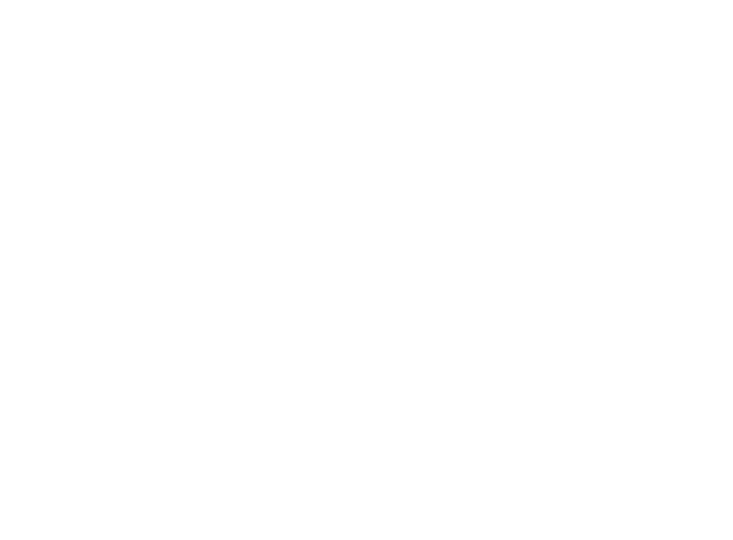
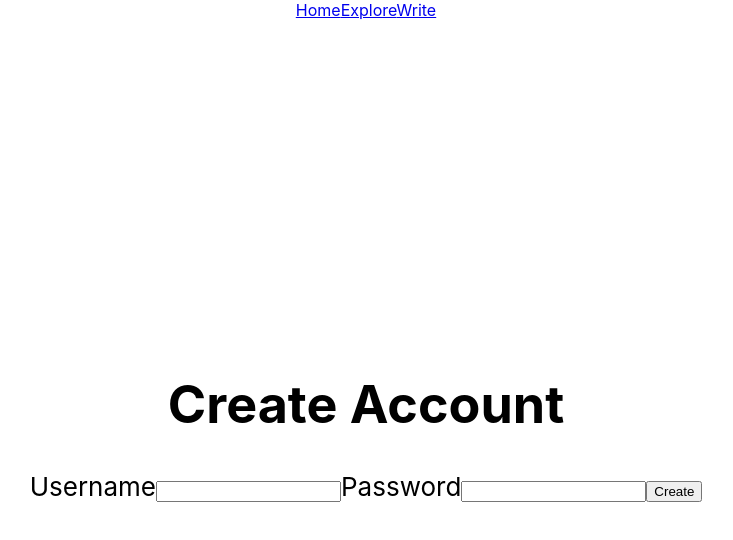
Before and after one commit to bjd1412/Writers_Room, a React (Create React App) app in the folder client/: page /register in a window 1280 px wide. Before the commit this address had no page. Shown: the top 540 px of the page, without its empty margins (274-1007 px from the left). Built offline with nearby package versions, Linux system fonts and the light colour scheme; no server answers.

Commit message:
rewrote the routes, created a create account page

```diff
--- a/client/src/App.js
+++ b/client/src/App.js
@@ -8,6 +8,7 @@ import StoryContext from './Components/StoryContext';
 function App() {
   const [stories, setStories] = useState([])
   const [comments, setComments] = useState([])
+  const [username, setUsername] = useState([])
 
   useEffect(() => {
     fetch("/stories")
@@ -21,6 +22,12 @@ function App() {
     .then(res => setComments(res))
   }, [])
 
+  useEffect(() => {
+    fetch("/users")
+    .then(res => res.json())
+    .then(res => setUsername(res))
+  }, [])
+
   function handleSubmit(newWrite){
     setStories([...stories, newWrite])
   }
@@ -28,11 +35,14 @@ function App() {
   function handleSubmitComments(newComment){
     setComments([...comments, newComment])
   }
+  function handleSubmitUser(newUser){
+    setUsername([...username, newUser])
+  }
   return (
     <div className="App">
       <NavBar/>
       <header className="App-header">
-      <StoryContext.Provider value={{stories, setStories, comments, setComments, handleSubmit, handleSubmitComments}}>
+      <StoryContext.Provider value={{stories, setStories, comments, setComments, username, setUsername, handleSubmit, handleSubmitUser, handleSubmitComments}}>
         <Outlet/>
       </StoryContext.Provider>
       </header>
--- a/client/src/Components/CommentList.js
+++ b/client/src/Components/CommentList.js
@@ -3,9 +3,10 @@ import React from "react";
 
 function CommentList({comment, created_at}) {
 
+
     return (
-        <div>
-            <ul>{comment}</ul>
+        <div className="comment">
+            <p>{comment}</p>
             <small>{new Date(created_at).toLocaleString()}</small>
 
         </div>
--- /dev/null
+++ b/client/src/pages/Register.js
@@ -0,0 +1,72 @@
+import React from "react";
+import { Formik, Form, Field, ErrorMessage } from 'formik';
+import StoryContext from "../Components/StoryContext"
+import { useContext } from "react";
+import * as Yup from 'yup';
+
+function Register(){
+    const {handleSubmitUser} = useContext(StoryContext)
+
+    const initialValues = {
+        username: '',
+        password: ''
+    };
+
+    const validationSchema = Yup.object().shape({
+        username: Yup.string().required("Username is required"),
+        password: Yup.string().required("Password is required"),
+    });
+
+    const onSubmit = (values, {setSubmitting}) => {
+        const formData = new FormData();
+        formData.append('username', values.username);
+        formData.append('password', values.password);
+
+        fetch("/users", {
+            method: "POST",
+            body: formData,
+        })
+        .then(res => {
+            console.log('response:', res);
+            if (res.ok) {
+             return res.json();
+            } else {
+             throw new Error(res.statusText);
+            }
+          })
+          .then(newUser => {
+            console.log('newWrite:', newUser);
+            handleSubmitUser(newUser);
+          })
+          .catch(error => {
+            console.error('Error:', error);
+          });
+         setSubmitting(false)
+    };
+
+    return (
+        <div>
+            <h1>Create Account</h1>
+            <Formik
+            initialValues={initialValues}
+            validationSchema={validationSchema}
+            onSubmit={onSubmit}
+            >
+            {({isSubmitting})=> (
+                <Form className="CreateAccount">
+                    <label className="Label">Username</label>
+                    <Field type="text" name="username"/>
+                    <ErrorMessage name="username" component="div"/>
+                    <label className="Label">Password</label>
+                    <Field type="text" name="password"/>
+                    <ErrorMessage name="password" component="div"/>
+                    <input type="submit" value="Create" disabled={isSubmitting}/>
+                </Form>
+            )}
+
+            </Formik>
+        </div>
+    )
+}
+
+export default Register
```
Also changed, not shown: client/src/routes.js (+9 -3 lines), client/src/Components/Users.js (deleted), client/src/pages/Account.js (added), client/src/pages/Profile.js (deleted), 2 other files (tests, documents, lock files or other folders).
